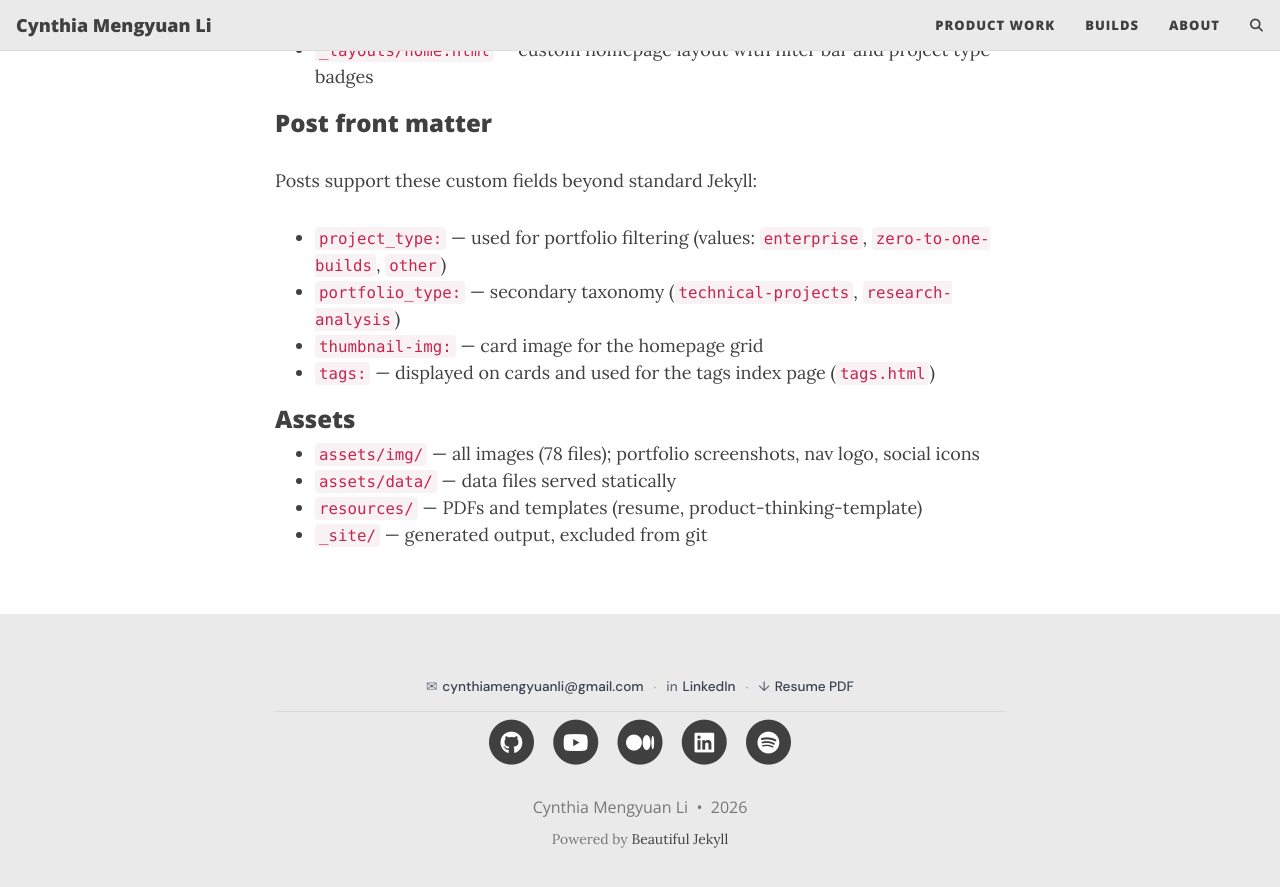
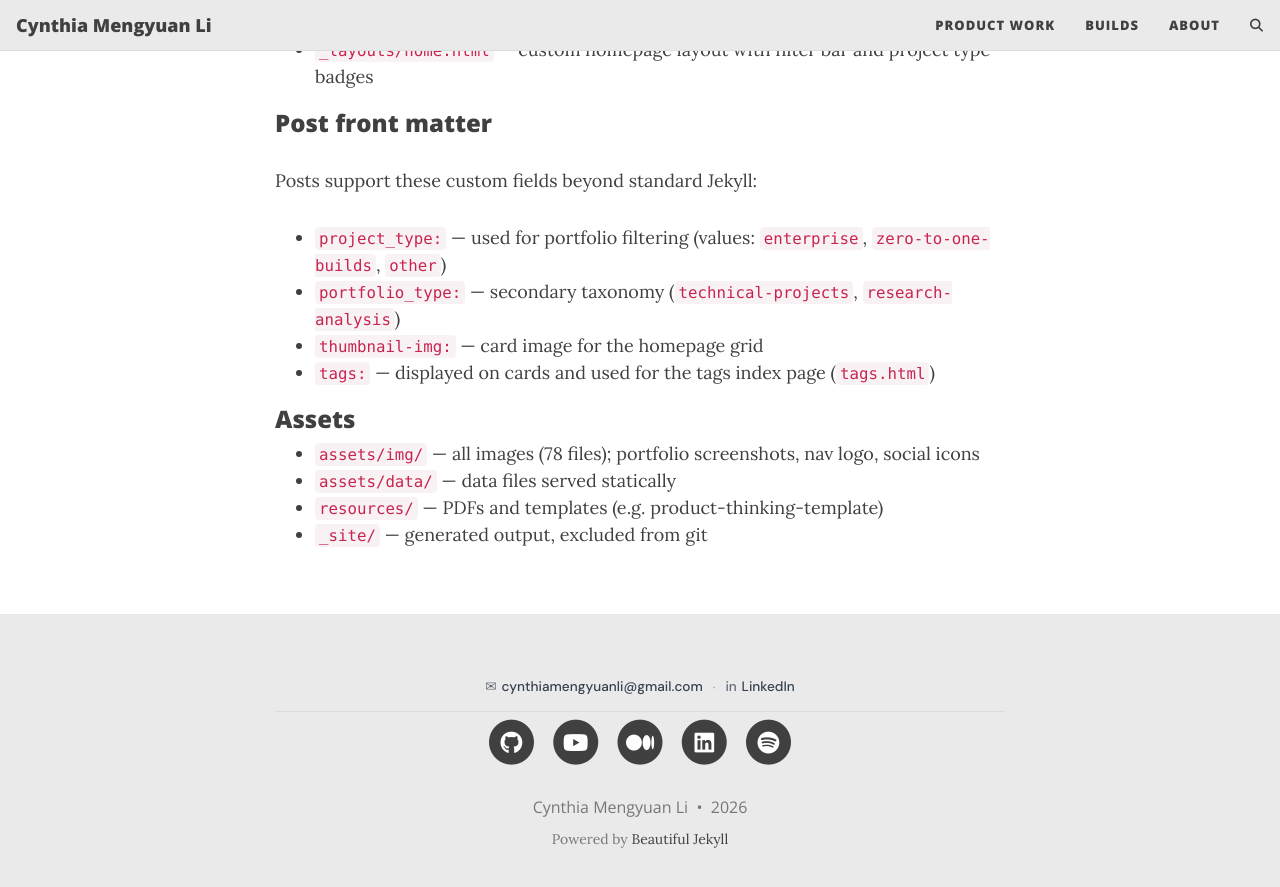
Before and after one commit to cynthialmy/cynthialmy.github.io, a Jekyll site: the page built from CLAUDE.md, in a window 1280 px wide and 900 px high, scrolled down 1709 px. Shown: the top 887 px of the window. Built offline with Jekyll 4.4.1, drawn with Linux system fonts in a browser that asks for light colours; our own code applies the rules of GitHub Pages for plain Markdown files; comment, search, counter and statistics services are not loaded.

```diff
--- a/CLAUDE.md
+++ b/CLAUDE.md
@@ -55,5 +55,5 @@ Posts support these custom fields beyond standard Jekyll:
 ### Assets
 - `assets/img/` — all images (78 files); portfolio screenshots, nav logo, social icons
 - `assets/data/` — data files served statically
-- `resources/` — PDFs and templates (resume, product-thinking-template)
+- `resources/` — PDFs and templates (e.g. product-thinking-template)
 - `_site/` — generated output, excluded from git
--- a/_includes/footer.html
+++ b/_includes/footer.html
@@ -11,11 +11,6 @@
           <a class="footer-contact-link" href="https://www.linkedin.com/in/mengyuan-li-cynthia/" target="_blank"
             rel="noopener" title="LinkedIn">
             <span class="footer-contact-icon">in</span> LinkedIn
-          </a>
-          <span class="footer-contact-sep">·</span>
-          <a class="footer-contact-link" href="/resources/Cynthia_Li_resume.pdf" target="_blank" rel="noopener"
-            title="Resume PDF">
-            <span class="footer-contact-icon">↓</span> Resume PDF
           </a>
         </div>
 
```
Also changed, not shown: about.md (+0 -8 lines), 1 other file.
